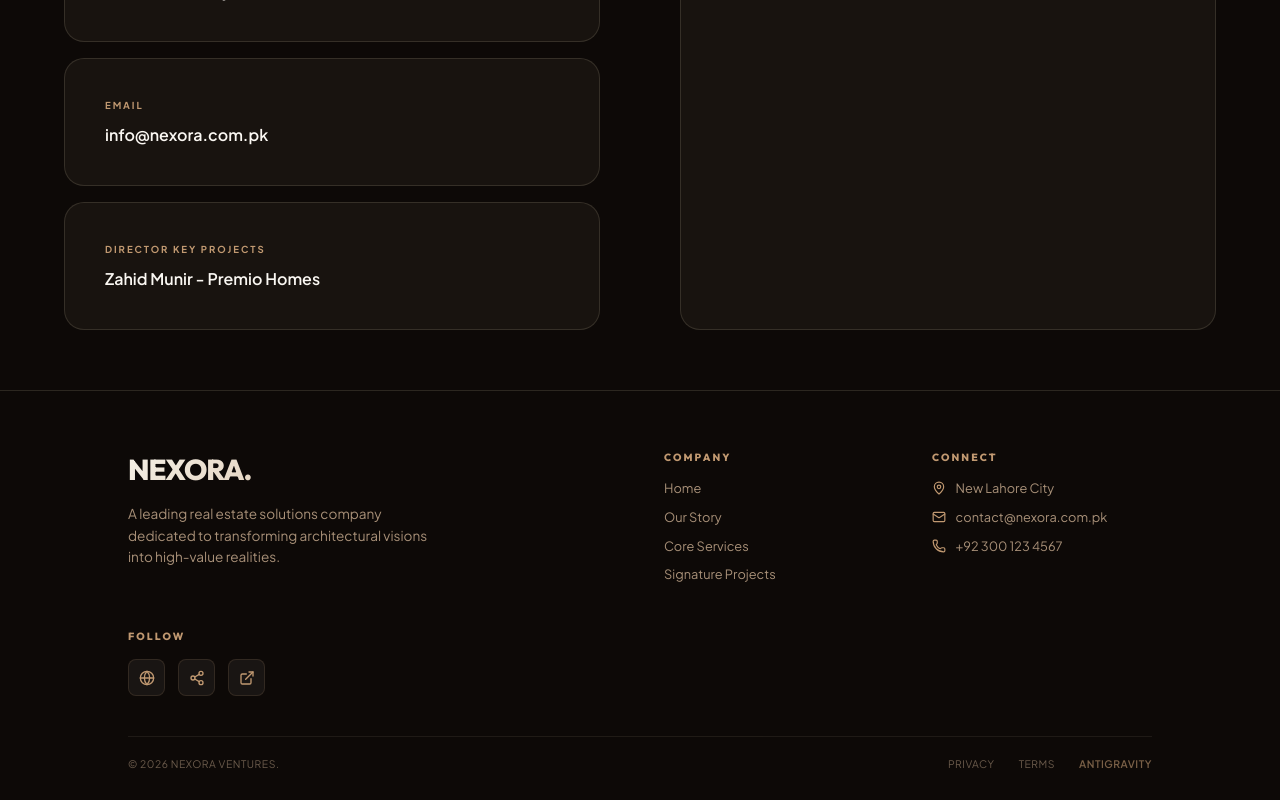
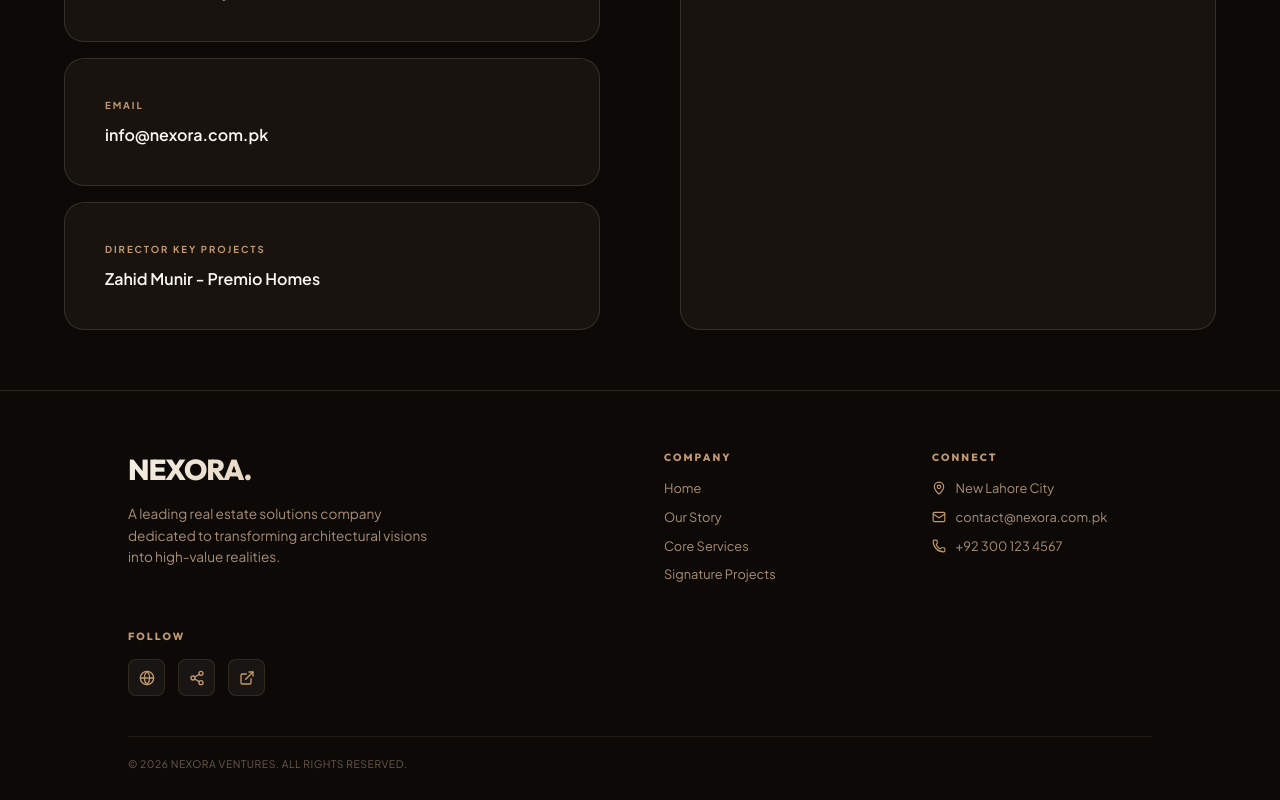
Before and after one commit to musman2403/nexora, a React (Vite) app: page /contact in a window 1280 px wide. Shown: the part 655-1455 px from the top of the page. Built offline with nearby package versions, Linux system fonts and the light colour scheme.

Commit message:
Update: Removed branding from footer and updated Nexora logo

```diff
--- a/src/components/Footer.jsx
+++ b/src/components/Footer.jsx
@@ -87,12 +87,7 @@ function Footer() {
         letterSpacing: '0.05em',
         opacity: 0.6
       }}>
-        <span>© 2026 NEXORA VENTURES.</span>
-        <div style={{ display: 'flex', gap: '1.5rem' }}>
-          <span>PRIVACY</span>
-          <span>TERMS</span>
-          <span style={{ color: 'var(--tan)', fontWeight: '600' }}>ANTIGRAVITY</span>
-        </div>
+        <span>© 2026 NEXORA VENTURES. ALL RIGHTS RESERVED.</span>
       </div>
     </footer>
   );
```
Also changed, not shown: public/images/logo.png.
